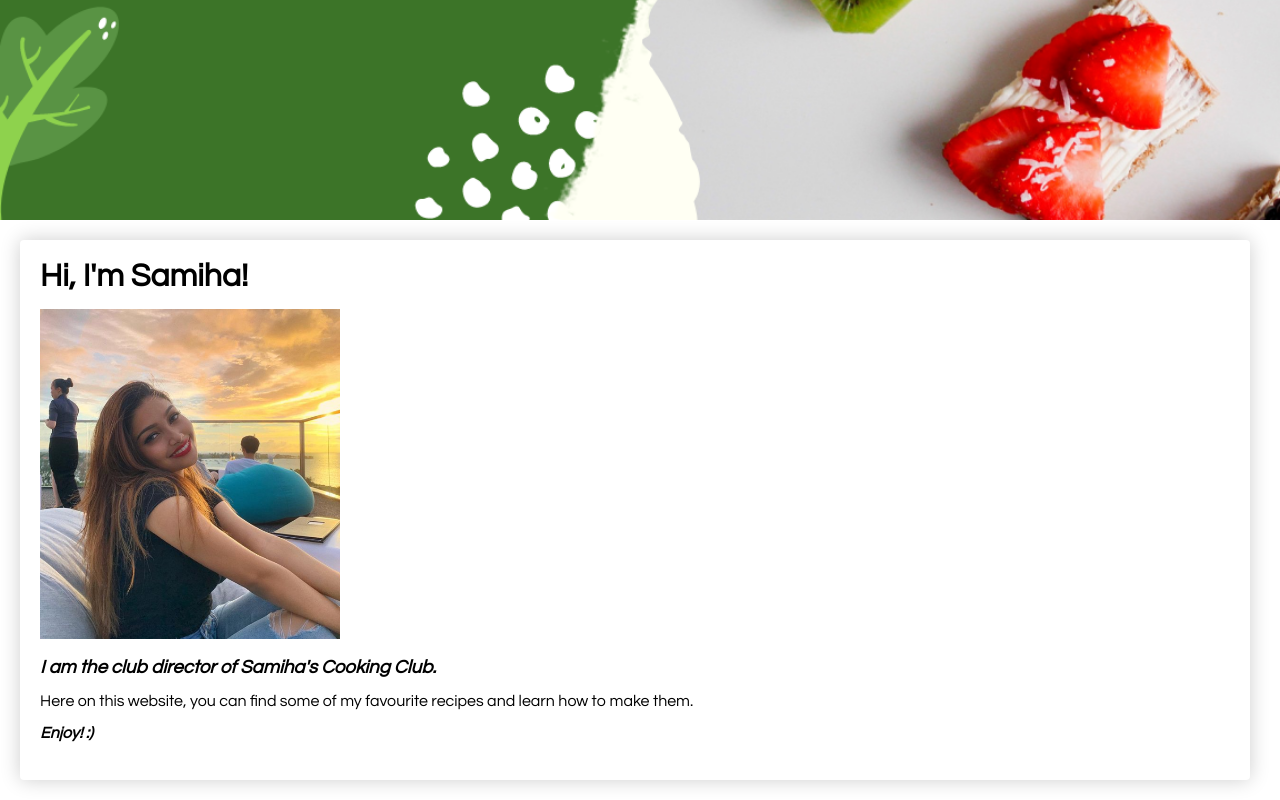
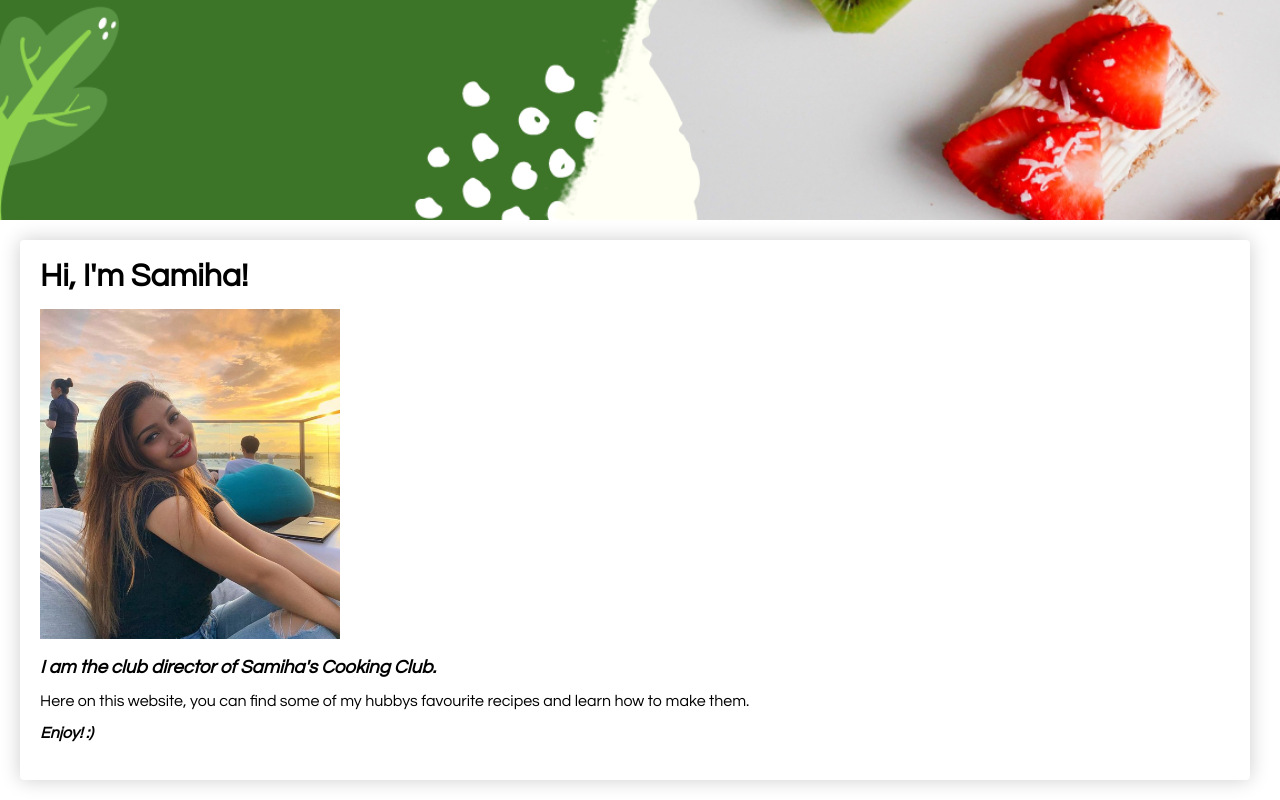
Before and after one commit to samihahoque/Samihas-Recipes, a plain HTML site: page index.html in a window 1280 px wide. Shown: the part 580-1380 px from the top of the page. Drawn offline with Linux system fonts and the light colour scheme.

Commit message:
test deploy

```diff
--- a/index.html
+++ b/index.html
@@ -34,7 +34,7 @@
             <br>
             <h3><i>I am the club director of Samiha's Cooking Club.</i></h3>
             <br>
-            <p>Here on this website, you can find some of my favourite recipes and learn how to make them.</p>
+            <p>Here on this website, you can find some of my hubbys favourite recipes and learn how to make them.</p>
             <br>
             <p><b><i>Enjoy! :)</i></b></p>
         </div>
```
